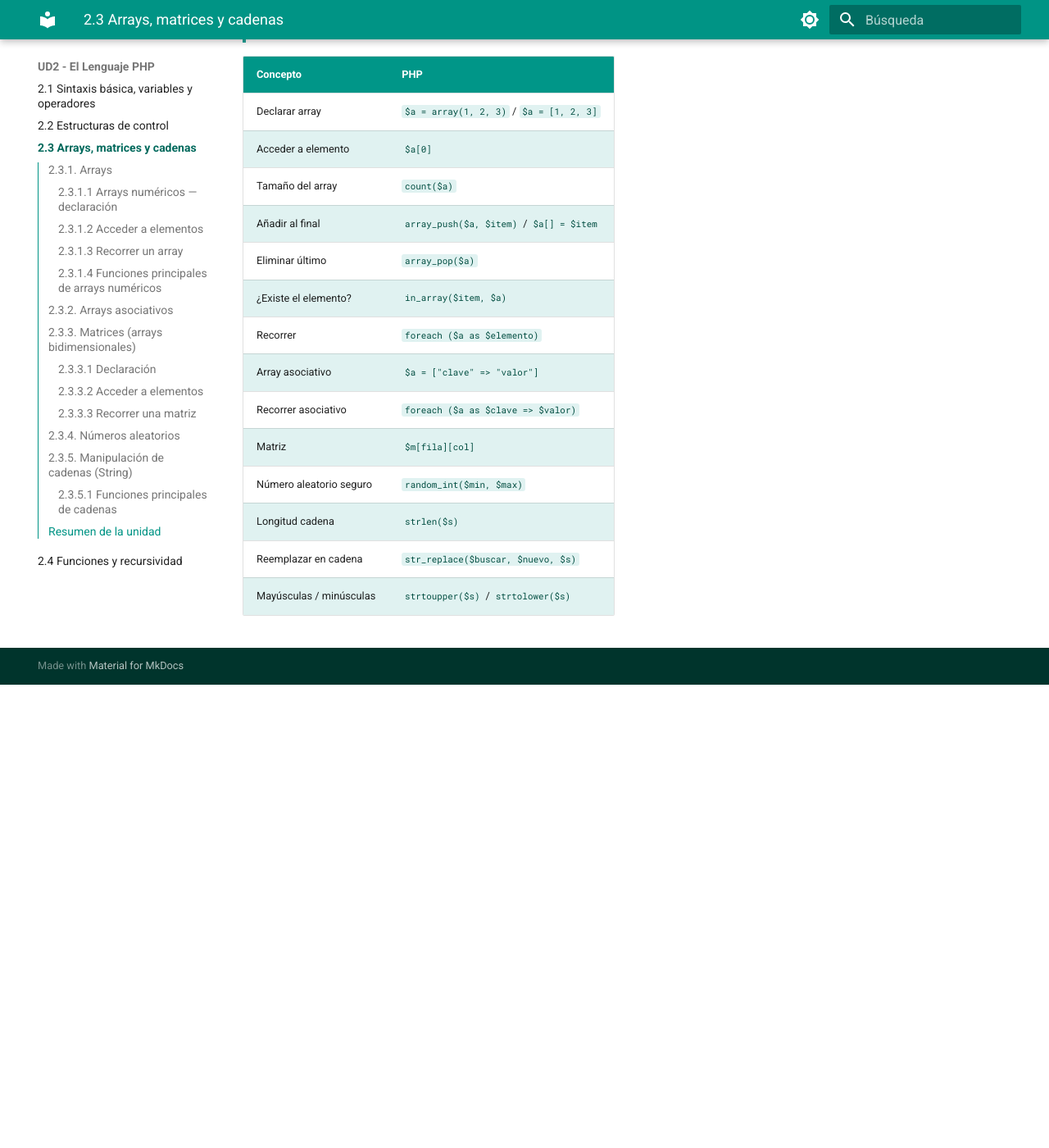
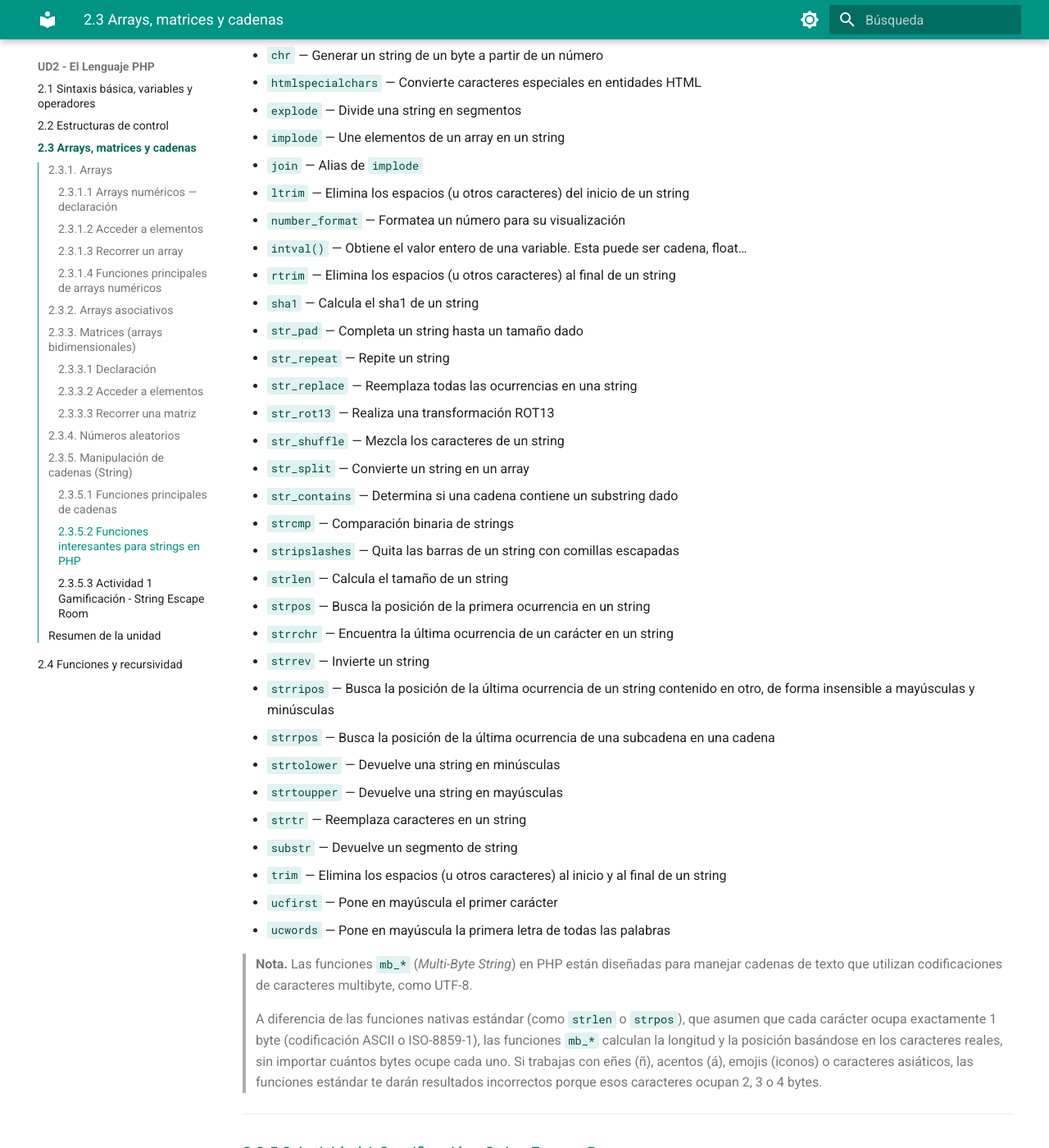
Before and after one commit to fguirau/dwes-2daw, an MkDocs documentation site: the page built from docs/ud2/03_arrays_matrices_cadenas.md, in a window 1280 px wide and 1400 px high, scrolled down 6804 px. Shown: the whole window at 82% size. Built offline with MkDocs 1.6.1 and Material for MkDocs 9.7.7, drawn with Linux system fonts in a browser that asks for light colours; before the commit the page ends 7639 px from its top, so only the background shows below that; some of the changed text lies outside the part shown.

Commit message:
Actualizo strings - Gamificación 1

```diff
--- a/docs/ud2/03_arrays_matrices_cadenas.md
+++ b/docs/ud2/03_arrays_matrices_cadenas.md
@@ -296,6 +296,53 @@ echo strrev($s2);       // otxet ed anedac artO
 
 ---
 
+### 2.3.5.2 Funciones interesantes para strings en PHP
+- `chr` — Generar un string de un byte a partir de un número
+- `htmlspecialchars` — Convierte caracteres especiales en entidades HTML
+- `explode` — Divide una string en segmentos
+- `implode` — Une elementos de un array en un string
+- `join` — Alias de `implode`
+- `ltrim` — Elimina los espacios (u otros caracteres) del inicio de un string
+- `number_format` — Formatea un número para su visualización
+- `intval()` — Obtiene el valor entero de una variable. Esta puede ser cadena, float…
+- `rtrim` — Elimina los espacios (u otros caracteres) al final de un string
+- `sha1` — Calcula el sha1 de un string
+- `str_pad` — Completa un string hasta un tamaño dado
+- `str_repeat` — Repite un string
+- `str_replace` — Reemplaza todas las ocurrencias en una string
+- `str_rot13` — Realiza una transformación ROT13
+- `str_shuffle` — Mezcla los caracteres de un string
+- `str_split` — Convierte un string en un array
+- `str_contains` — Determina si una cadena contiene un substring dado
+- `strcmp` — Comparación binaria de strings
+- `stripslashes` — Quita las barras de un string con comillas escapadas
+- `strlen` — Calcula el tamaño de un string
+- `strpos` — Busca la posición de la primera ocurrencia en un string
+- `strrchr` — Encuentra la última ocurrencia de un carácter en un string
+- `strrev` — Invierte un string
+- `strripos` — Busca la posición de la última ocurrencia de un string contenido en otro, de forma insensible a mayúsculas y minúsculas
+- `strrpos` — Busca la posición de la última ocurrencia de una subcadena en una cadena
+- `strtolower` — Devuelve una string en minúsculas
+- `strtoupper` — Devuelve una string en mayúsculas
+- `strtr` — Reemplaza caracteres en un string
+- `substr` — Devuelve un segmento de string
+- `trim` — Elimina los espacios (u otros caracteres) al inicio y al final de un string
+- `ucfirst` — Pone en mayúscula el primer carácter
+- `ucwords` — Pone en mayúscula la primera letra de todas las palabras
+
+> **Nota.** Las funciones `mb_*` (*Multi-Byte String*) en PHP están diseñadas para manejar cadenas de texto que utilizan codificaciones de caracteres multibyte, como UTF-8.
+>
+> A diferencia de las funciones nativas estándar (como `strlen` o `strpos`), que asumen que cada carácter ocupa exactamente 1 byte (codificación ASCII o ISO-8859-1), las funciones `mb_*` calculan la longitud y la posición basándose en los caracteres reales, sin importar cuántos bytes ocupe cada uno. Si trabajas con eñes (ñ), acentos (á), emojis (iconos) o caracteres asiáticos, las funciones estándar te darán resultados incorrectos porque esos caracteres ocupan 2, 3 o 4 bytes.
+
+---
+
+### 2.3.5.3 Actividad 1  Gamificación - String Escape Room
+    En aules tenéis disponible esta actividad:
+    ![Actividad 1  Gamificación - String Escape Room](img/escape_room1.png){ .center }
+    ![Actividad 1  Gamificación - String Escape Room](img/escape_room2.png){ .center }
+
+---
+
 ## Resumen de la unidad
 
 | Concepto | PHP |
```
Also changed, not shown: docs/ud2/img/escape_room1.png (added), docs/ud2/img/escape_room2.png (added), site/search/search_index.json, site/ud2/04_funciones_recursividad/index.html.
